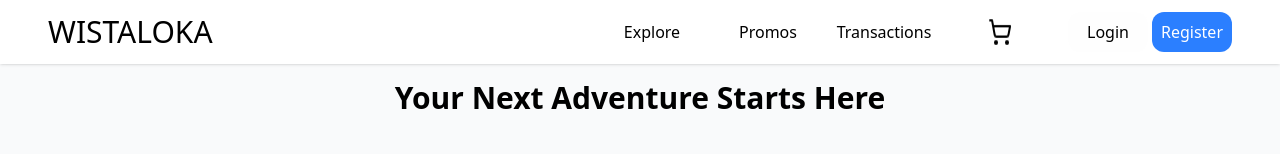
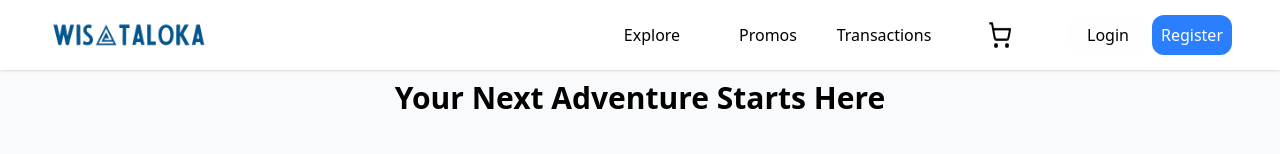
Before and after one commit to Ikwancfx7/wisataloka-travel-app, a React (Vite) app: page /activities in a window 1280 px wide. Shown: the top 154 px of the page. Built offline with nearby package versions, Linux system fonts and the light colour scheme; no server answers.

Commit message:
update logo

```diff
--- a/src/components/Navbar.jsx
+++ b/src/components/Navbar.jsx
@@ -23,10 +23,19 @@ const Navbar = ({isLandingPage}) => {
 
     return (
         <div className={`${navBarClasses} z-50 transition-all duration-300 w-full`}>
+            <div className="bg-white/80 z-10 w-full"></div>
             <div className="container mx-auto flex justify-between items-center px-4 md:px-8 lg:px-12 py-3">
                 <div>
                     <Link to="/" className="text-3xl">
-                        WISTALOKA
+                        {isLandingPage && !isScrolled ? (
+                            <img src="/images/Wisataloka-white.png" alt="logo wisataloka"
+                                className="w-24 md:w-40"
+                            />
+                        ):(
+                            <img src="/images/Wisataloka-blue.png" alt="logo wisataloka"
+                                className="w-24 md:w-40"
+                            />
+                        )}
                     </Link>
                 </div>
                 <div className="flex flex-row gap-5 items-center">
```
